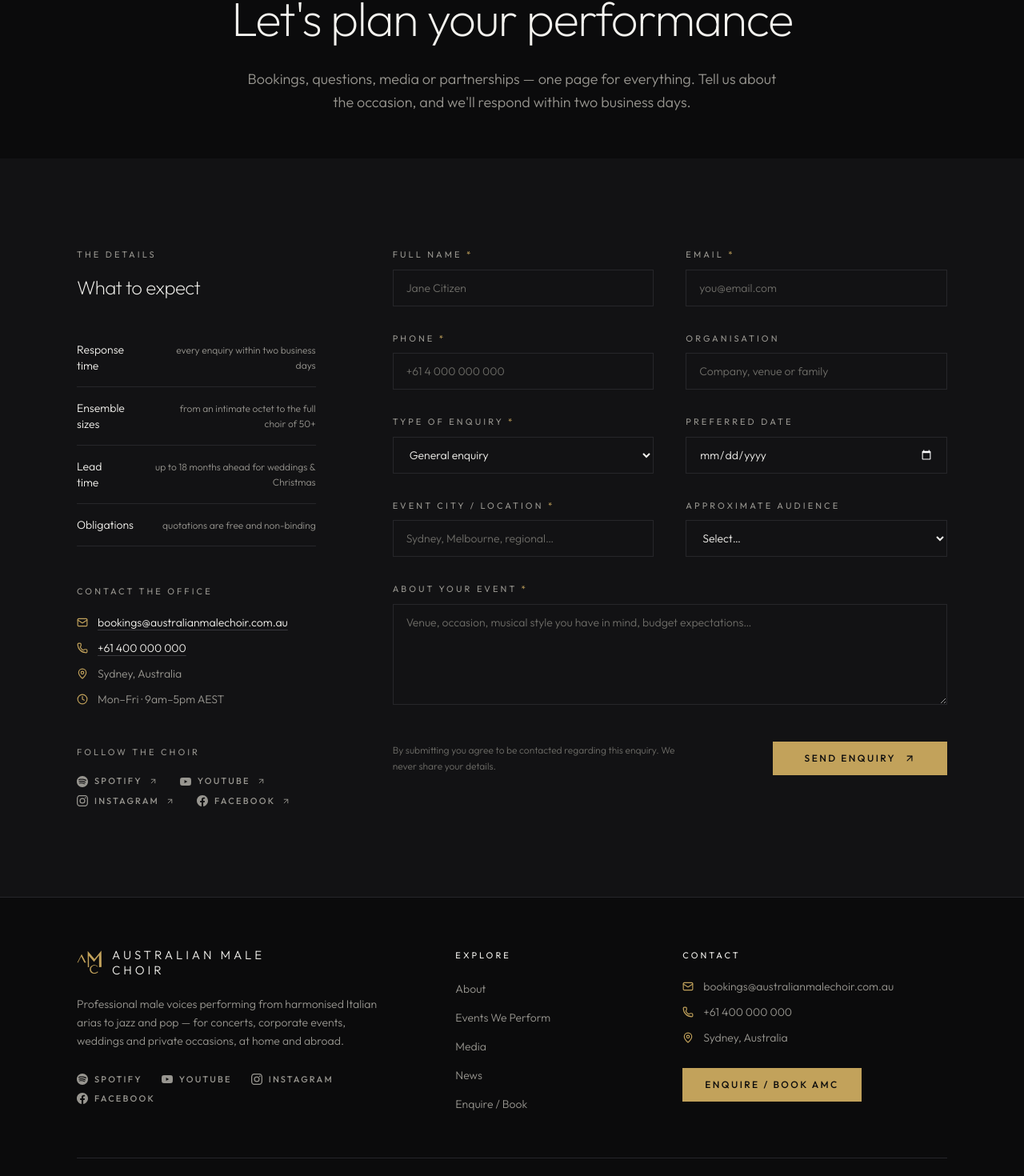
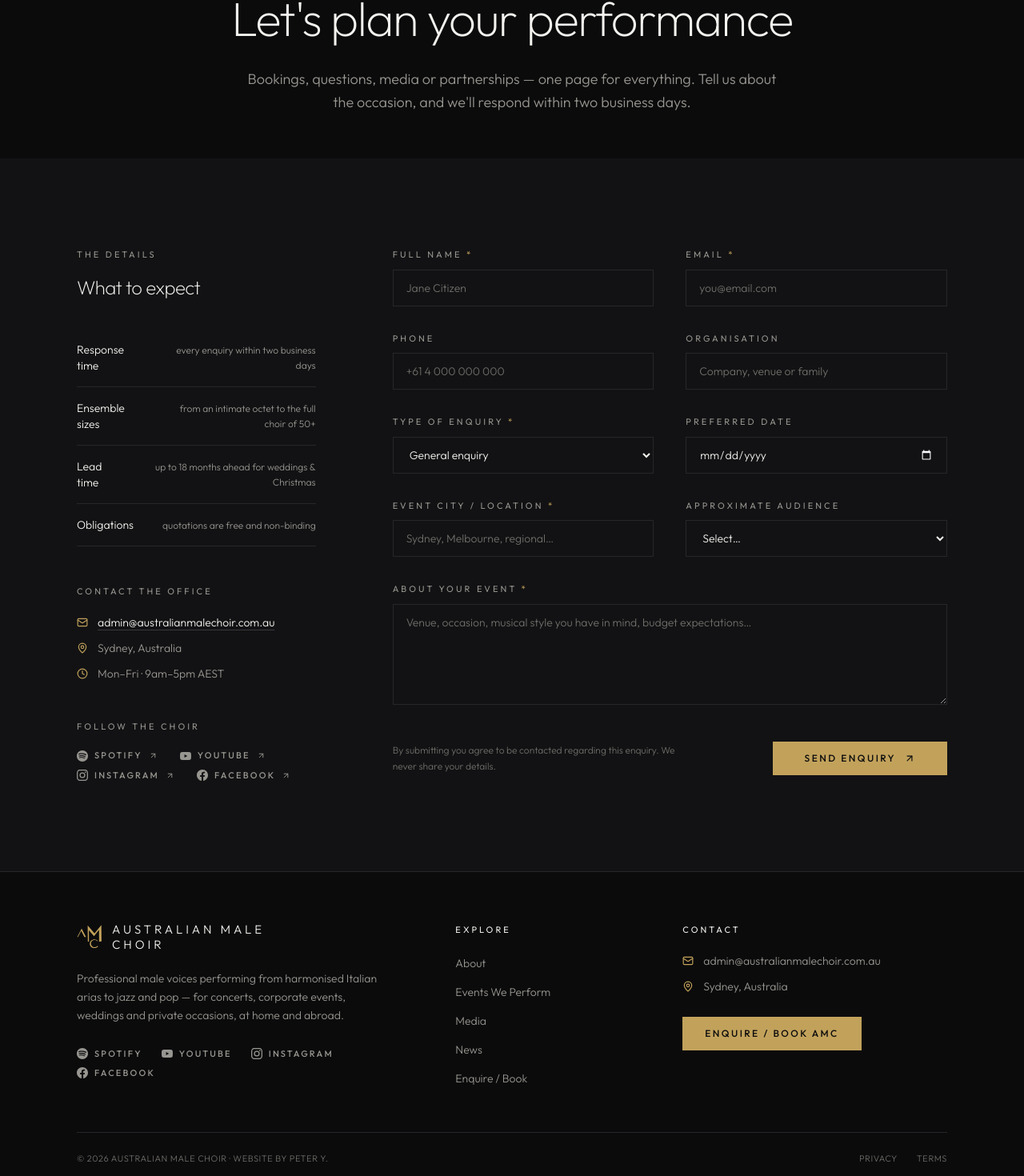
Before and after one commit to PYastreboff/AMC-Website, a React (Vite) app: page /enquire in a window 1280 px wide. Shown: the part 201-1671 px from the top of the page at 80% size. Built offline with nearby package versions, Linux system fonts and the light colour scheme; a web font is replaced by a local one.

Commit message:
fixes for phone number and email

```diff
--- a/src/data/siteData.js
+++ b/src/data/siteData.js
@@ -1,7 +1,6 @@
 export const CHOIR_NAME = 'Australian Male Choir'
 export const CHOIR_SHORT = 'AMC'
-export const CONTACT_EMAIL = 'bookings@australianmalechoir.com.au'
-export const CONTACT_PHONE = '+61 400 000 000'
+export const CONTACT_EMAIL = 'admin@australianmalechoir.com.au'
 export const CONTACT_CITY = 'Sydney, Australia'
 
 export const EVENT_CATEGORIES = [
--- a/src/layout/Footer.jsx
+++ b/src/layout/Footer.jsx
@@ -1,8 +1,8 @@
 import { Link } from 'react-router-dom'
-import { Mail, MapPin, Phone } from 'lucide-react'
+import { Mail, MapPin } from 'lucide-react'
 import Logo from '../components/Logo'
 import { FacebookIcon, InstagramIcon, SpotifyIcon, YoutubeIcon } from '../components/SocialIcons'
-import { CONTACT_CITY, CONTACT_EMAIL, CONTACT_PHONE } from '../data/siteData'
+import { CONTACT_CITY, CONTACT_EMAIL } from '../data/siteData'
 
 const exploreLinks = [
   { label: 'About', to: '/about' },
@@ -69,12 +69,6 @@ export default function Footer() {
                 </a>
               </li>
               <li className="flex items-center gap-3">
-                <Phone size={14} className="shrink-0 text-gold" />
-                <a href={`tel:${CONTACT_PHONE.replace(/\s/g, '')}`} className="transition-colors hover:text-gold">
-                  {CONTACT_PHONE}
-                </a>
-              </li>
-              <li className="flex items-center gap-3">
                 <MapPin size={14} className="shrink-0 text-gold" />
                 {CONTACT_CITY}
               </li>
--- a/src/pages/Enquire.jsx
+++ b/src/pages/Enquire.jsx
@@ -1,10 +1,10 @@
 import { useState } from 'react'
 import { useSearchParams } from 'react-router-dom'
-import { ArrowUpRight, Check, Clock, Mail, MapPin, Phone } from 'lucide-react'
+import { ArrowUpRight, Check, Clock, Mail, MapPin } from 'lucide-react'
 import PageHero from '../components/PageHero'
 import { Button } from '../components/Button'
 import { FacebookIcon, InstagramIcon, SpotifyIcon, YoutubeIcon } from '../components/SocialIcons'
-import { CONTACT_CITY, CONTACT_EMAIL, CONTACT_PHONE, EVENT_CATEGORIES, socialLinks } from '../data/siteData'
+import { CONTACT_CITY, CONTACT_EMAIL, EVENT_CATEGORIES, socialLinks } from '../data/siteData'
 
 const notes = [
   { title: 'Response time', text: 'every enquiry within two business days' },
@@ -15,7 +15,6 @@ const notes = [
 
 const contactRows = [
   { Icon: Mail, title: 'Email', value: CONTACT_EMAIL, href: `mailto:${CONTACT_EMAIL}` },
-  { Icon: Phone, title: 'Phone', value: CONTACT_PHONE, href: `tel:${CONTACT_PHONE.replace(/\s/g, '')}` },
   { Icon: MapPin, title: 'Based in', value: CONTACT_CITY },
   { Icon: Clock, title: 'Office hours', value: 'Mon–Fri · 9am–5pm AEST' },
 ]
@@ -165,9 +164,8 @@ export default function Enquire() {
                     <Field label="Email" required>
                       <input required type="email" value={form.email} onChange={set('email')} placeholder="you@email.com" className="field" />
                     </Field>
-                    <Field label="Phone" required>
+                    <Field label="Phone">
                       <input
-                        required
                         type="tel"
                         inputMode="tel"
                         value={form.phone}
```
